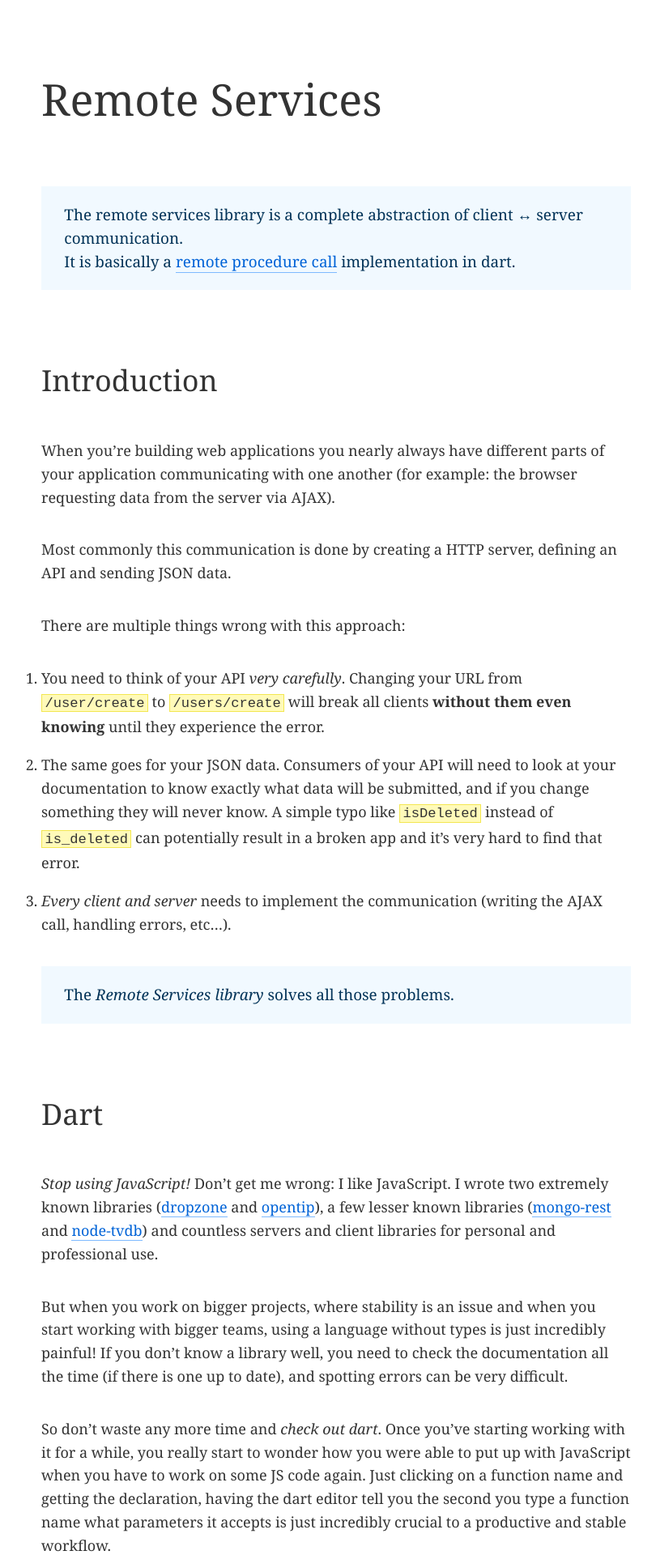
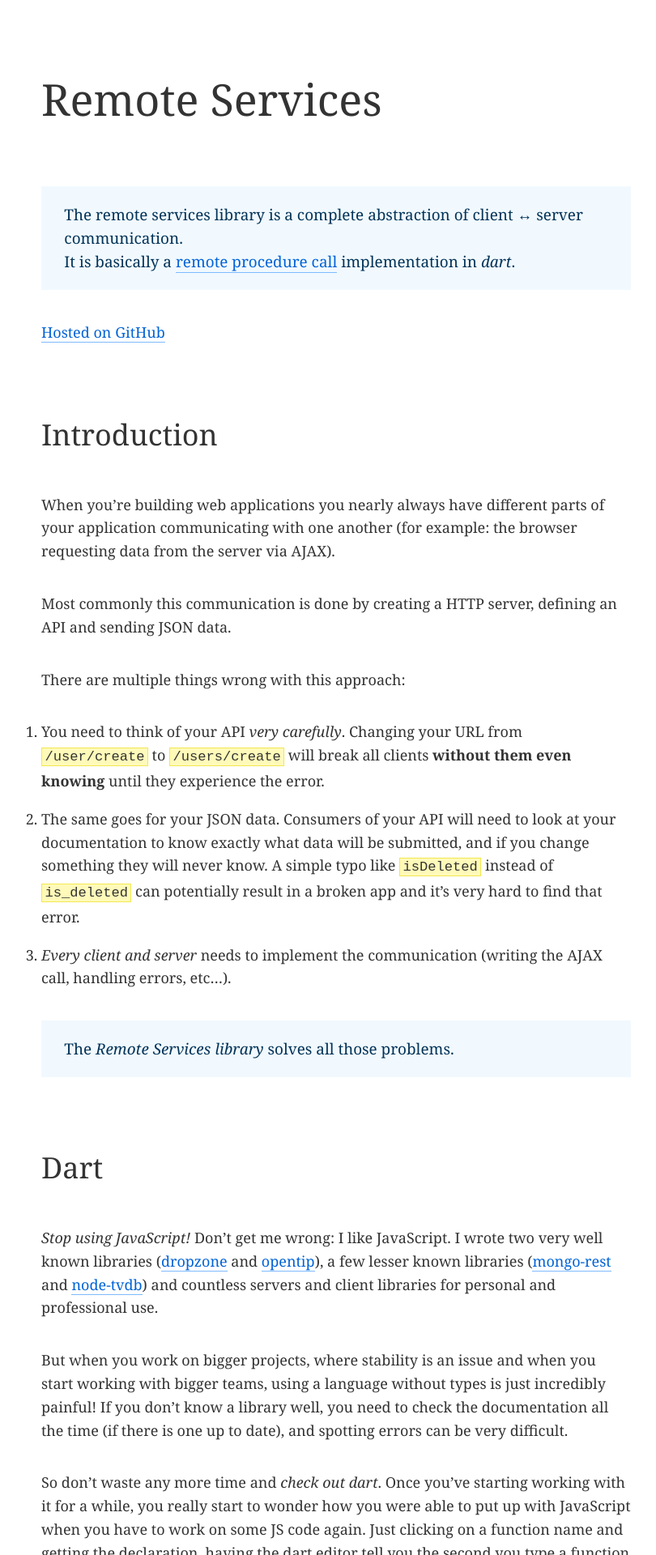
Before and after one commit to enyo/iris, a Jekyll site: the page built from index.md, in a window 1280 px wide. Shown: the top 1920 px of the page at 81% size, without its empty margins (225-1035 px from the left). Built offline with Jekyll 4.4.1, drawn with Linux system fonts in a browser that asks for light colours; some of the changed text lies outside the part shown.

Commit message:
Continued writing.

```diff
--- a/_layouts/default.html
+++ b/_layouts/default.html
@@ -1,7 +1,15 @@
 <!doctype html>
 
 <meta charset="utf-8">
+<!-- For IE. Unfortunately this doesn't pass w3c validation. -->
+<meta http-equiv="X-UA-Compatible" content="IE=edge,chrome=1">
+
 <title>Remote Services</title>
+
+<meta name="description" content="The remote services library is a complete abstraction of server ↔ client communication written in dart.">
+<meta name="author" content="Matias Meno">
+
+<meta name="viewport" content="width=device-width, initial-scale=1">
 
 <link rel="stylesheet" href="css/default.css">
 
--- a/css/_sass/default.scss
+++ b/css/_sass/default.scss
@@ -21,6 +21,10 @@
   &:hover {
     border-bottom-color: #0063D7;
   }
+}
+
+a img {
+  text-decoration: none;
 }
 
 h1, h2, h3 {
--- a/css/default.css
+++ b/css/default.css
@@ -205,6 +205,9 @@
   a:hover, a:visited:hover, a:active:hover {
     border-bottom-color: #0063D7; }
 
+a img {
+  text-decoration: none; }
+
 h1, h2, h3 {
   margin: 2.5em 0 1.4em;
   line-height: 1.2em; }
--- a/index.md
+++ b/index.md
@@ -8,8 +8,9 @@
 > communication.
 > It is basically a
 > [remote procedure call](http://en.wikipedia.org/wiki/Remote_procedure_call)
-> implementation in dart.
+> implementation in *dart*.
 
+[Hosted on GitHub](https://github.com/enyo/remote-services)
 
 ## Introduction
 
@@ -38,8 +39,8 @@
 
 ## Dart
 
-*Stop using JavaScript!* Don't get me wrong: I like JavaScript. I wrote two extremely
-known libraries ([dropzone](http://www.dropzonejs.com/) and
+*Stop using JavaScript!* Don't get me wrong: I like JavaScript. I wrote two very
+well known libraries ([dropzone](http://www.dropzonejs.com/) and
 [opentip](http://www.opentip.org/)), a few lesser known libraries
 ([mongo-rest](https://github.com/enyo/mongo-rest) and
 [node-tvdb](https://github.com/enyo/node-tvdb)) and countless servers and client
@@ -63,3 +64,23 @@
 Instead of using JSON, which is basically just a Map without any type or
 structure information whatsoever, the *remote services* library uses
 [protocol buffers](http://en.wikipedia.org/wiki/Protocol_Buffers).
+
+Whenever you define a procedure, you specify what protocol buffer message you
+are sending back, and which one you want to receive. The *remote services library*
+automatically checks the type, makes sure that the message is well formatted, and
+gives you a *dart* object of the proper type.
+
+## Communication
+
+All communication is handled by the *remote services library*. You don't ever
+need to think about how the data is being transferred. All you need to think
+about is: what message do I send the remote service, and what message do I want
+to get back.
+
+
+## Error handling
+
+The *remote services library* completely takes care of error handling for you.
+
+Errors are sent using error codes that you define on your server. All clients
+get access to that error codes and can handle errors appropriately.
```
Also changed, not shown: images/github.png (added), images/github@2x.png (added), 1 other file.
